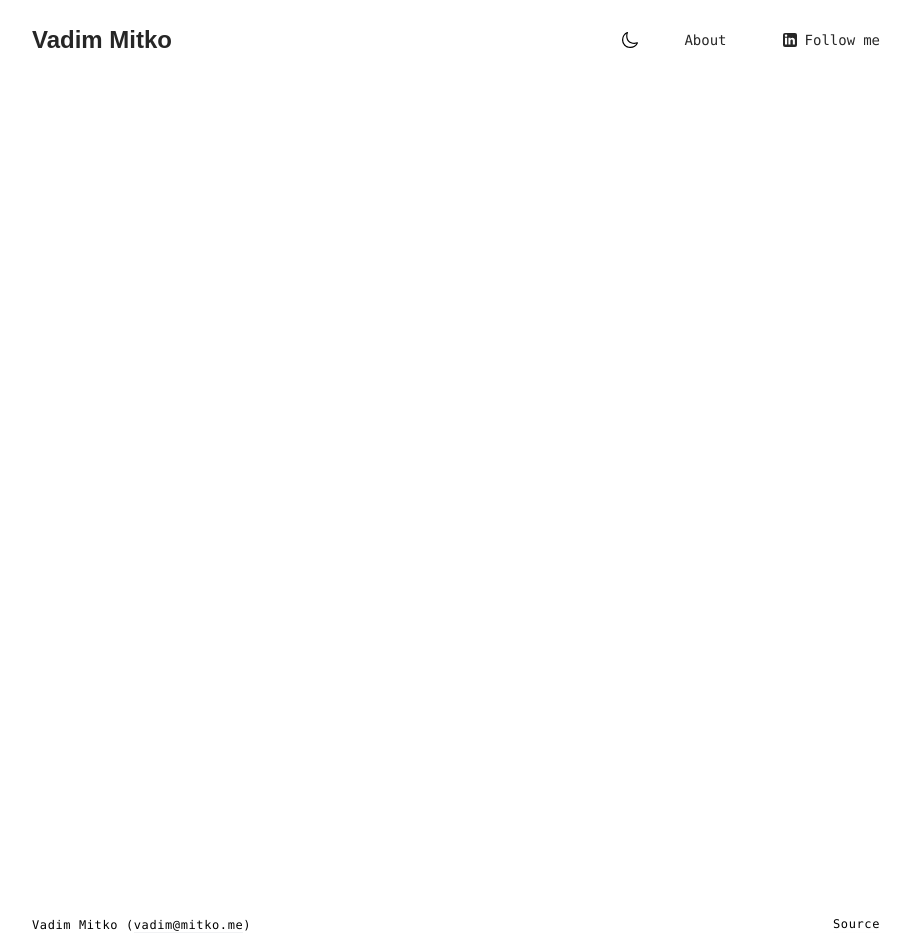
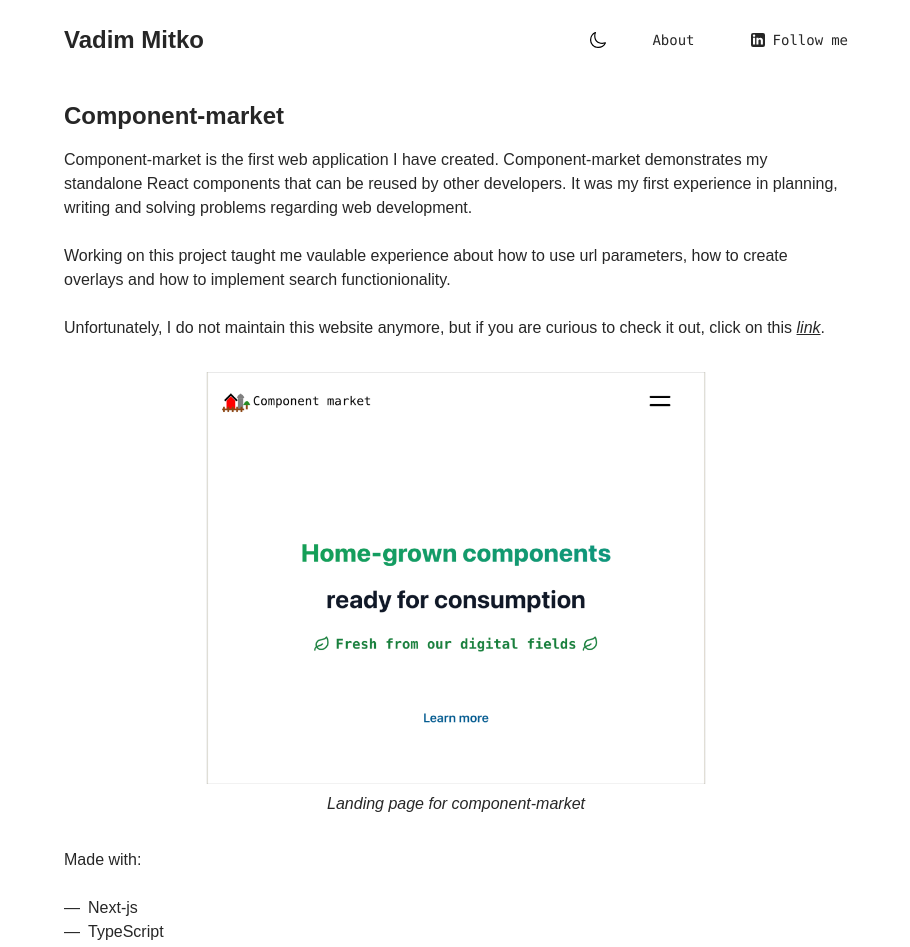
Before and after one commit to mitkoooo/personal-website, a Next.js app: page /component-market in a window 1280 px wide. Shown: the top 947 px of the page, without its empty margins (184-1094 px from the left). Built offline with nearby package versions, Linux system fonts and the light colour scheme.

Commit message:
Created component-market page

```diff
--- /dev/null
+++ b/src/app/(components)/Li.tsx
@@ -0,0 +1,12 @@
+type LiProps = {
+  children: string;
+  className?: string;
+}; /* use `interface` if exporting so that consumers can extend */
+
+const Li = ({ children }: LiProps): React.JSX.Element => (
+  <li className="before:mr-2 before:content-['\2014'] dark:before:text-formal-grey">
+    {children}
+  </li>
+);
+
+export default Li;
--- a/src/app/(projects)/component-market/page.tsx
+++ b/src/app/(projects)/component-market/page.tsx
@@ -1 +1,11 @@
-export default function Project() {}
+"use client";
+
+import ComponentMarket from "@/app/markdown/component-market.mdx";
+
+export default function Project() {
+  return (
+    <div className="mt-8 px-2 text-base">
+      <ComponentMarket />
+    </div>
+  );
+}
--- a/src/app/about/page.tsx
+++ b/src/app/about/page.tsx
@@ -5,11 +5,7 @@ import About from "@/app/markdown/about.mdx";
 export default function AboutPage() {
   return (
     <div className="mt-8 px-2 text-base">
-      <div className="mb-8">
-        <div className="flex flex-col">
-          <About />
-        </div>
-      </div>
+      <About />
     </div>
   );
 }
--- a/src/app/layout.tsx
+++ b/src/app/layout.tsx
@@ -32,8 +32,8 @@ export default function RootLayout({
       className={`${roboto.className} ${robotoMono.className} antialiased`}
       suppressHydrationWarning={true}
     >
-      <body className="mx-5 mt-3 max-w-[90%] bg-white text-black text-opacity-85 md:mx-20 lg:mx-52 dark:bg-darkmode-dark dark:text-formal-grey">
-        <main className="mb-24 min-h-screen">
+      <body className="mx-5 mt-3 max-w-[90%] bg-white text-black text-opacity-85 md:mx-20 lg:mx-60 dark:bg-darkmode-dark dark:text-formal-grey">
+        <main className="mb-24 min-h-[100dvh]">
           <Header />
           {children}
         </main>
--- a/src/app/markdown/about.mdx
+++ b/src/app/markdown/about.mdx
@@ -1,8 +1,9 @@
 import ProfileImage from "@/app/(components)/ProfileImage";
+import Li from "@/app/(components)/Li";
 
 <h1 className="mb-4 text-2xl font-semibold">About</h1>
 
-<div className="flex flex-col items-center justify-start gap-5 md:flex-row-reverse md:justify-between text-left">
+<div className="flex flex-col items-center gap-5 justify-start md:flex-row-reverse md:justify-between text-left">
 
 <ProfileImage
   className="relative mx-auto my-auto mb-2 h-[140px] w-[140px] md:min-h-[164px] md:min-w-[164px]"
@@ -10,28 +11,24 @@ import ProfileImage from "@/app/(components)/ProfileImage";
   alt="Vadim Mitko"
 />
 
-<div className="flex flex-col gap-5">
-
 I&apos;m Vadim Mitko, a Software Engineer experienced in Java,
 TypeScript, and Python. I&apos;m an undergraduate student at the
-University of York. Currently, I&apos;m learning Go.
-
+University of York. Currently, I&apos;m learning Go.\
+\
 My working and coding style focuses on keeping things maintainable,
 efficient, and clear. I also prioritize effective communication to
 ensure smooth collaboration with my team.
 
 </div>
-
-</div>
-
+\
 In my free time, I enjoy programming projects and playing mahjong.
 
-<h1 className="mb-5 mt-8 text-2xl font-semibold">Technical Achievements</h1>
+<h1 className="mb-4 mt-8 text-2xl font-semibold">Technical Contributions</h1>
 
-    <ul className="flex flex-col gap-4 list-none ">
-      <li className="before:content-['\2014'] dark:before:text-formal-grey before:mr-2">Finished 150+ hours of advanced React courses.</li>
-      <li className="before:content-['\2014'] dark:before:text-formal-grey before:mr-2">Co-designed _York-it!_ app's layout, a University-based project.</li>
-      <li className="before:content-['\2014'] dark:before:text-formal-grey before:mr-2">Developed _component-market_, my first website project, which showcases custom React components.</li>
-      <li className="before:content-['\2014'] dark:before:text-formal-grey before:mr-2">Regularly code reviewed _UniSim_, a University-based Java game project.</li>
-      <li className="before:content-['\2014'] dark:before:text-formal-grey before:mr-2">Developed and maintained unit tests in _UniSim_.</li>
+    <ul>
+      <Li>Finished 150+ hours of advanced React courses</Li>\
+      <Li>Co-designed _York-it!_ app's layout, a University-based project.</Li>\
+      <Li>Developed _component-market_, my first website project, which showcases custom React components.</Li>\
+      <Li>Regularly code reviewed _UniSim_, a University-based Java game project.</Li>\
+      <Li>Developed and maintained unit tests in _UniSim_.</Li>
     </ul>
--- /dev/null
+++ b/src/app/markdown/component-market.mdx
@@ -0,0 +1,32 @@
+import Image from "next/image";
+import Li from "@/app/(components)/Li";
+
+<h1 className="mb-4 text-2xl font-semibold">Component-market</h1>
+
+Component-market is the first web application I have created.
+Component-market demonstrates my standalone React components that can be reused
+by other developers. It was my first experience in planning, writing and solving
+problems regarding web development.\
+\
+Working on this project taught me vaulable experience about how to use url parameters, how to create overlays and how to implement search functionionality.\
+\
+Unfortunately, I do not maintain this website anymore, but if you are curious to check it out, click on this [<ins>_link_</ins>](https://component-market.vercel.app).
+
+<Image
+  alt="landing-page"
+  src={"/component-market.png"}
+  width={500}
+  height={400}
+  className="mx-auto mt-8 items-center justify-center"
+/>
+<div className="mb-8 mt-2 text-center font-light">
+  _Landing page for component-market_
+</div>
+Made with:
+
+      <ul>
+        \
+        <Li>Next-js</Li>
+        <Li>TypeScript</Li>
+        <Li>Supabase</Li>
+      </ul>
```
Also changed, not shown: public/component-market.png (added).
